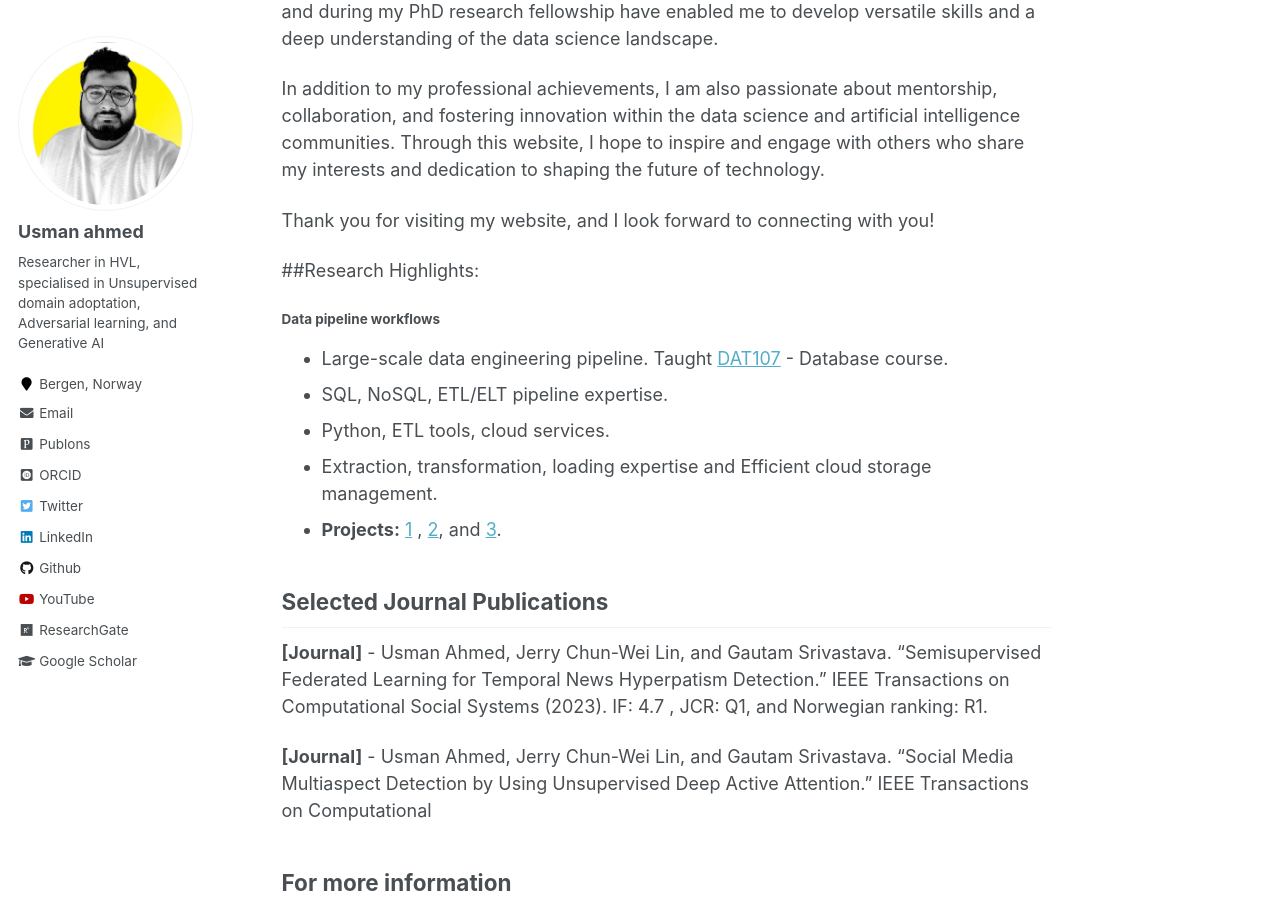
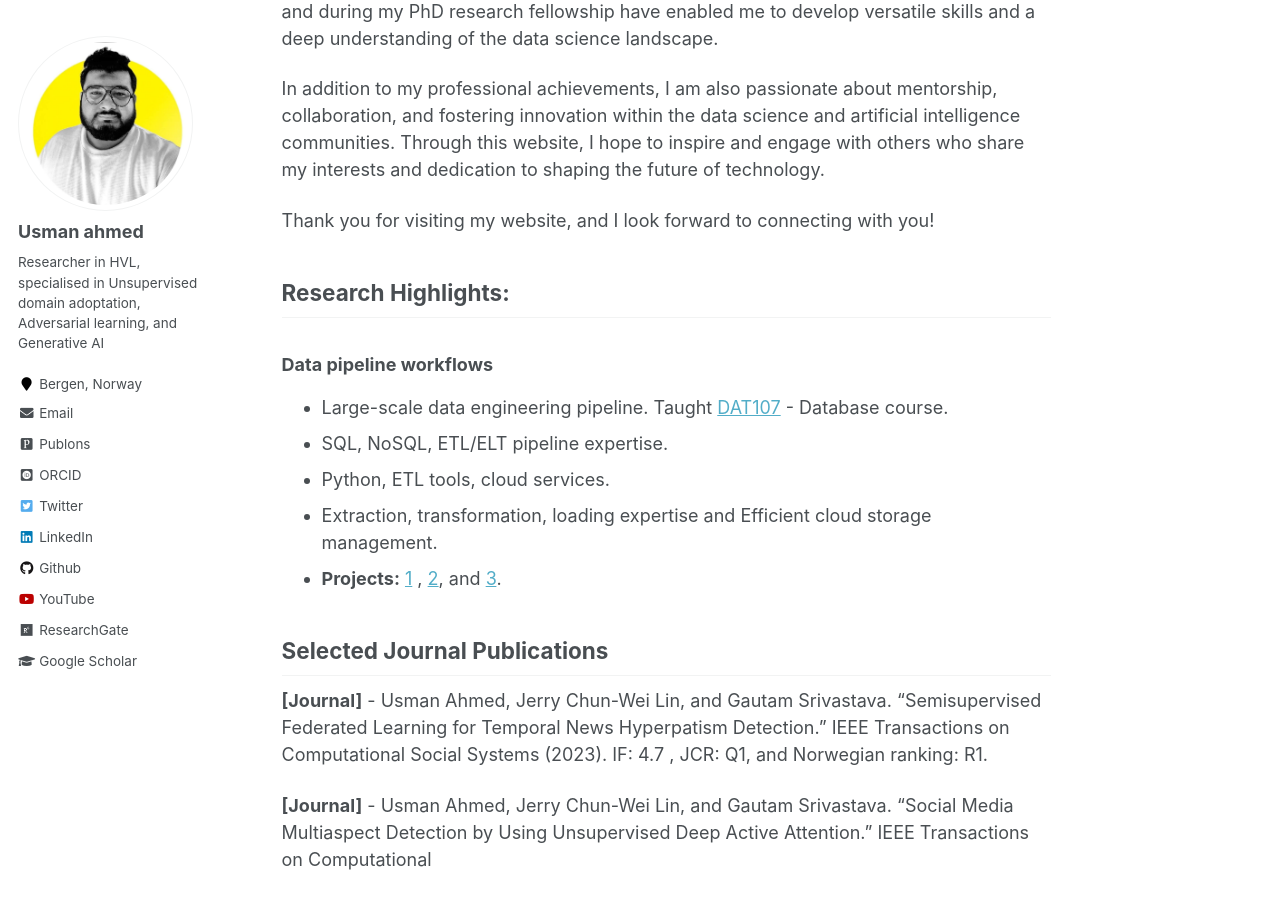
Before and after one commit to iusmanahmed/iusmanahmed.github.io, a Jekyll site: the page built from _pages/about.md, in a window 1280 px wide and 900 px high, scrolled down 524 px. Built offline with Jekyll 4.4.1, drawn with Linux system fonts in a browser that asks for light colours; some web fonts are replaced.

```diff
--- a/_pages/about.md
+++ b/_pages/about.md
@@ -19,9 +19,11 @@ In addition to my professional achievements, I am also passionate about mentorsh
 
 Thank you for visiting my website, and I look forward to connecting with you!
 
-##Research Highlights:
+## Research Highlights:
+
+
 <div>
-    <h4>Data pipeline workflows</h4>
+    <h3>Data pipeline workflows</h3>
     <ul>
         <li>Large-scale data engineering pipeline. Taught <a href="https://www.hvl.no/studier/studieprogram/emne/dat107">DAT107</a> - Database course.</li>
         <li>SQL, NoSQL, ETL/ELT pipeline expertise.</li>
```
